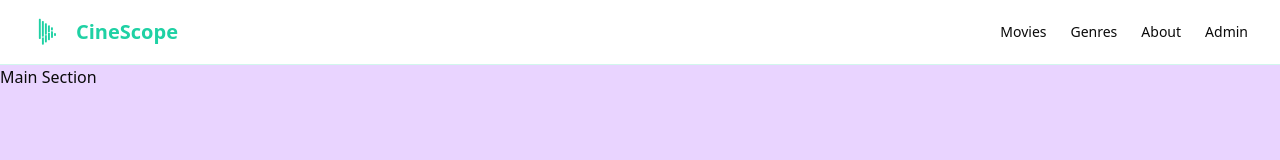
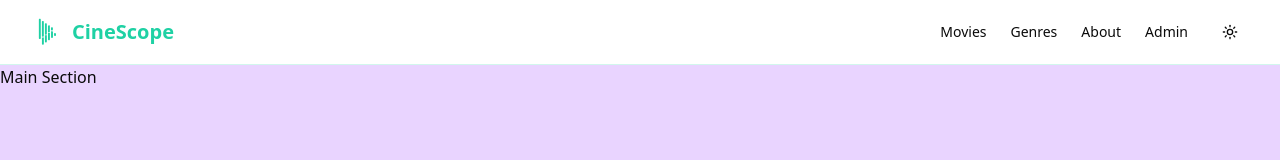
Before and after one commit to MalikBandara/cinescope-b03, a Next.js app: page / in a window 1280 px wide. Shown: the top 160 px of the page. Built offline with nearby package versions, Linux system fonts and the light colour scheme.

Commit message:
toggle done

```diff
--- a/components/header-nav.jsx
+++ b/components/header-nav.jsx
@@ -1,11 +1,12 @@
 
 import Link from "next/link"
 import { Logo } from "./logo"
+import { ModeToggle } from "./mode-toggle"
 export default function HeaderNav() {
   return (
     <header className="border-primary/20 bg-background sticky top-0 z-50 w-full border-b">
         <div className="container flex h-16 items-center">
-        <Link href="/" className="flex items-center gap-3">
+        <Link href="/" className="flex items-center gap-2">
         <Logo className="h-8 w-8" />
           <span className="text-primary text-xl font-bold">CineScope</span>
         </Link>
@@ -15,6 +16,7 @@ export default function HeaderNav() {
           <Link href="/genres" className="hover:text-primary text-sm font-medium transition-colors">Genres</Link>
           <Link href="/about" className="hover:text-primary text-sm font-medium transition-colors">About</Link>
           <Link href="/admin" className="hover:text-primary text-sm font-medium transition-colors">Admin</Link>
+          <ModeToggle />
 
         </nav>
         </div>
--- a/components/mode-toggle.jsx
+++ b/components/mode-toggle.jsx
@@ -1,5 +1,10 @@
+import { Button } from "./ui/button";
+
+import { Sun } from "lucide-react";
 
 
 export  function ModeToggle() {
-  return
+  return  <Button variant="ghost" size="icon" className="w-9 h- p9-2 rounded-full hover:bg-accent hover:text-accent-foreground dark:hover:bg-accent/50">
+    <Sun className="h-[1.2rem] w-[1.2rem]"/>
+  </Button>;
 }
```
